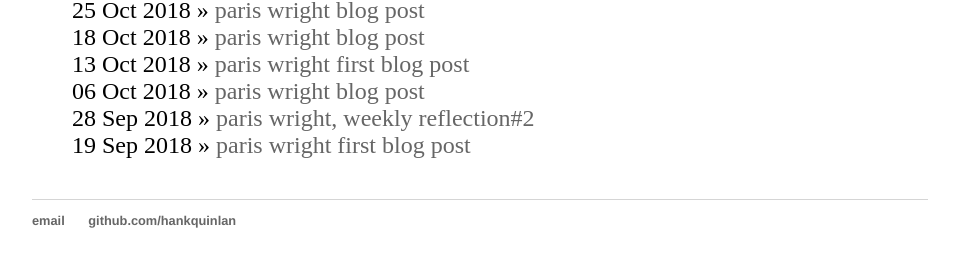
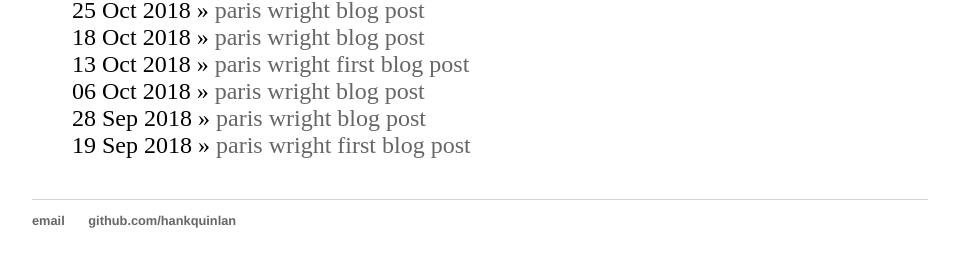
Before and after one commit to parisw2008/parisw2008.github.io, a Jekyll site: the page built from blog/index.html, in a window 1280 px wide. Shown: the part 227-494 px from the top of the page, without its empty margins (160-1119 px from the left). Built offline with Jekyll 4.4.1, drawn with Linux system fonts in a browser that asks for light colours.

Commit message:
Update 2018-9-28-weekly-reflection.md

```diff
--- a/_posts/2018-9-28-weekly-reflection.md
+++ b/_posts/2018-9-28-weekly-reflection.md
@@ -1,6 +1,6 @@
 ---
 layout: post
-title: paris wright, weekly reflection#2
+title: paris wright blog post
 date: 2018-9-28
 ---
 
```
